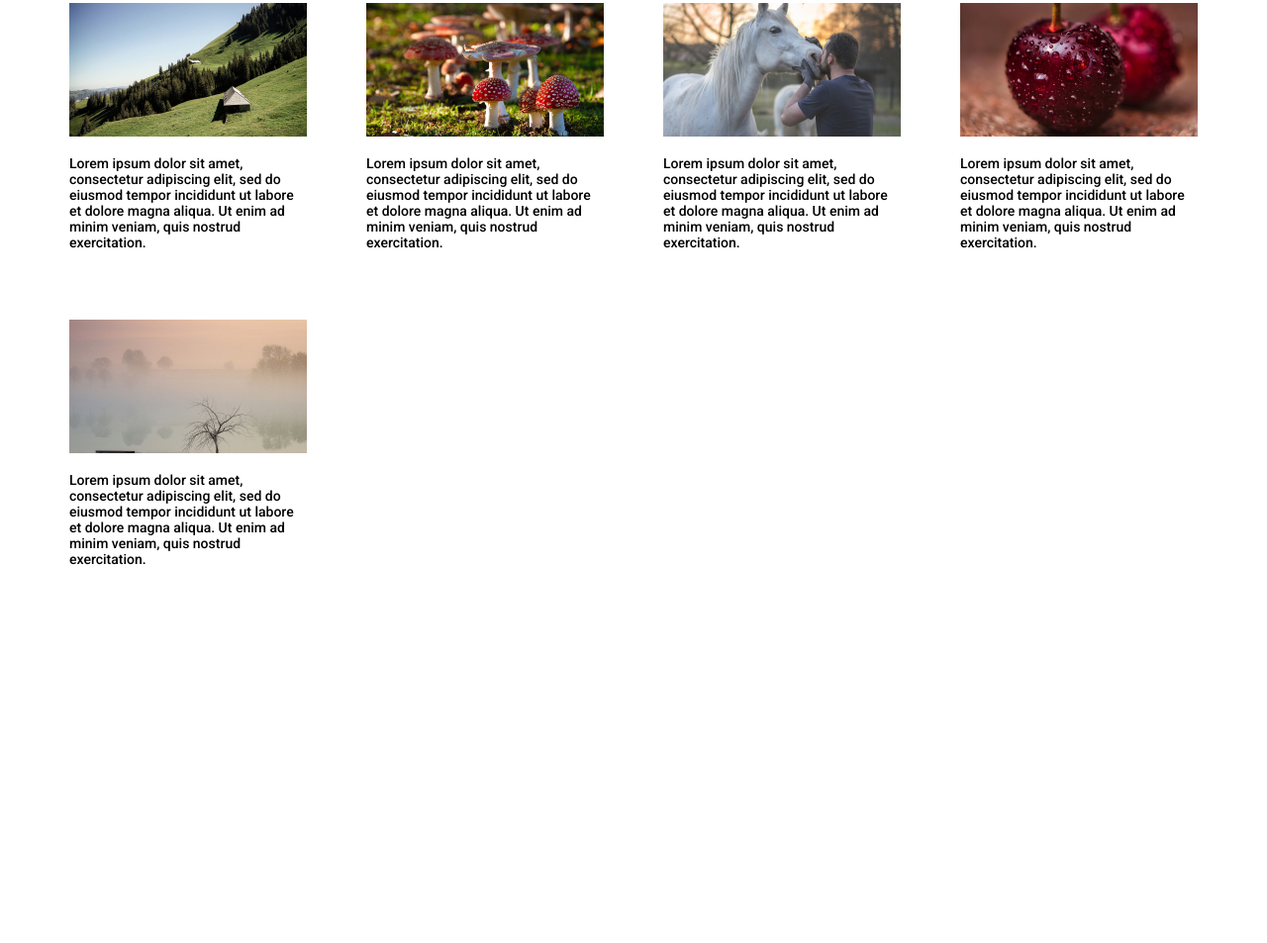
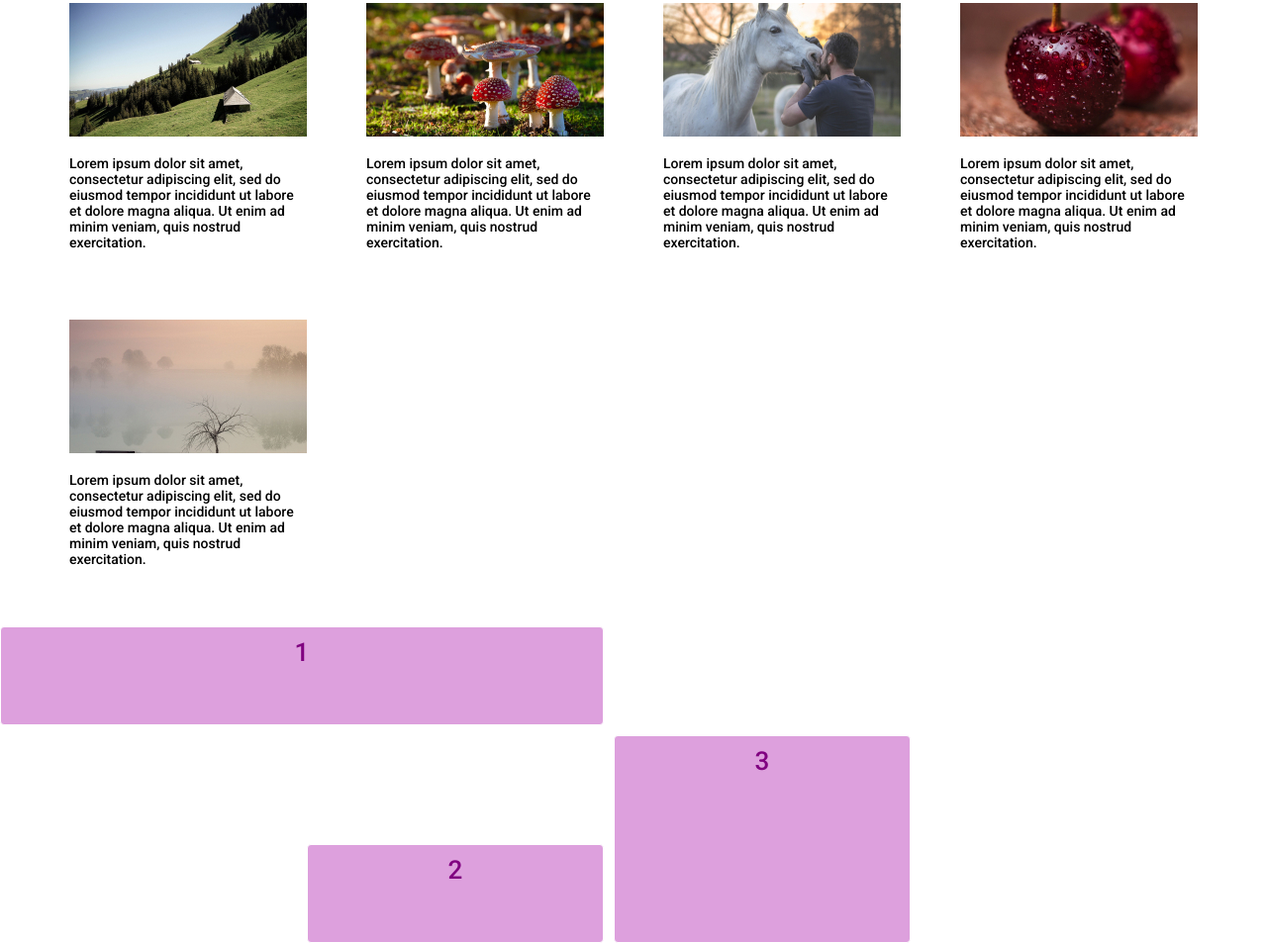
Before and after one commit to lilGooseling/Css-grid-practise, a website: page index.html in a window 1280 px wide. Shown: the part 549-1502 px from the top of the page at 99% size. Before the commit the page ends 1132 px from the top, so only its background shows below. Drawn offline with nearby package versions, Linux system fonts and the light colour scheme; files that its build step writes are made by us from their sources.

Commit message:
Позиционирование треков

```diff
--- a/index.html
+++ b/index.html
@@ -63,5 +63,10 @@
                 tempor incididunt ut labore et dolore magna aliqua. Ut enim ad minim veniam, quis nostrud exercitation.</div>
         </div>
     </div>
+    <div class="grid-container2">
+        <div id="first" class="grid-elem">1</div>
+        <div id="second" class="grid-elem">2</div>
+        <div id="third" class="grid-elem">3</div>
+    </div>
 </body>
 </html>
--- a/sass/style.scss
+++ b/sass/style.scss
@@ -27,3 +27,36 @@
     line-height: 16px;
   }
 }
+
+.grid-container2 {
+  margin-top: 50px;
+  display: grid;
+  grid-template-columns: repeat(3, minmax(150px, 300px));
+  grid-template-rows: repeat(3, minmax(100px, auto));
+  grid-auto-rows: minmax(100px, auto);
+  gap: 10px;
+}
+
+.grid-elem {
+  background-color: plum;
+  color: purple;
+  line-height: 50px;
+  text-align: center;
+  font-size: 26px;
+  border: 1px solid white;
+  border-radius: 4px;
+}
+
+#first {
+  grid-column: 1/3;
+}
+
+#second {
+  grid-row: 3/4;
+  grid-column: 2;
+}
+
+#third {
+  grid-row: 2/4;
+  grid-column: 3;
+}
```
